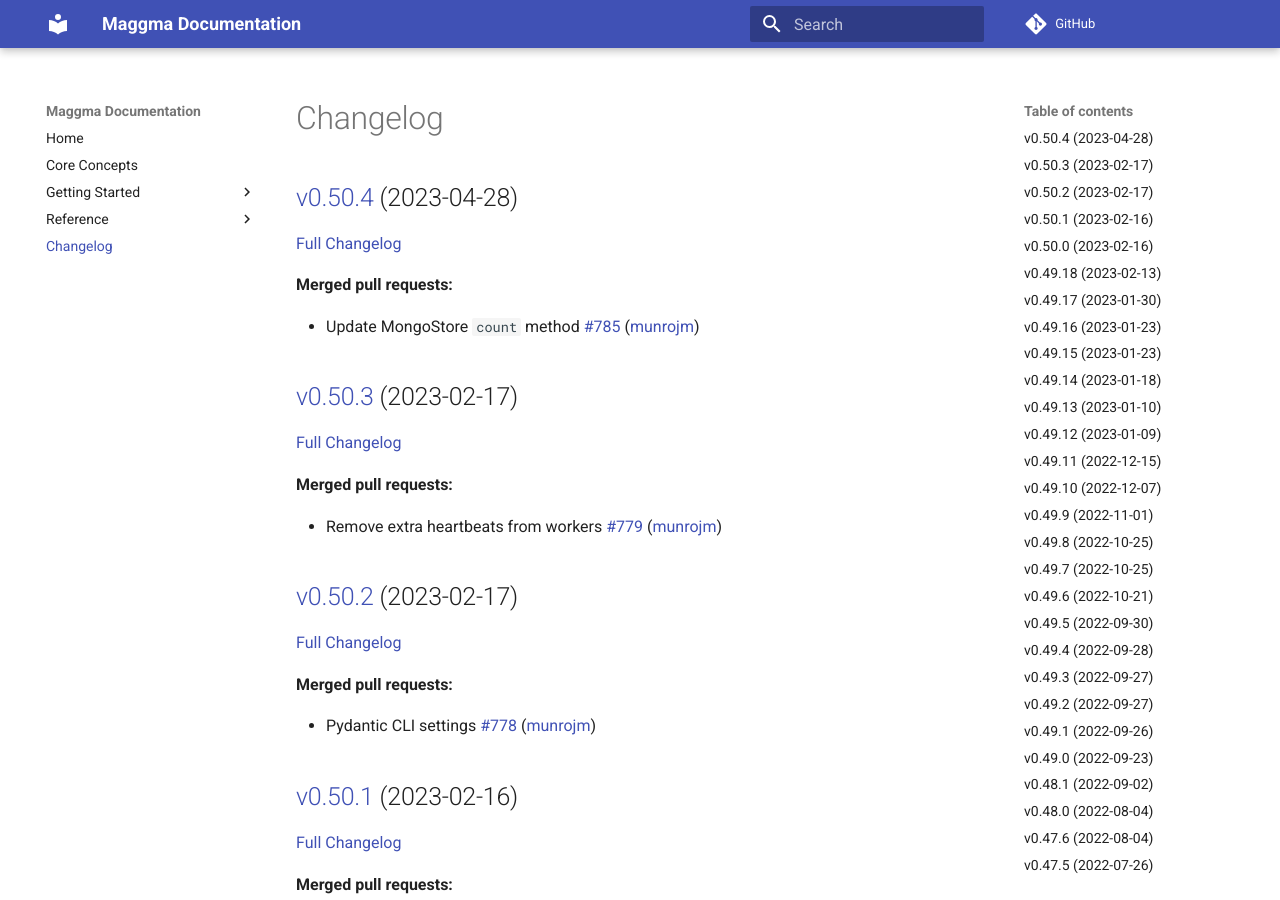
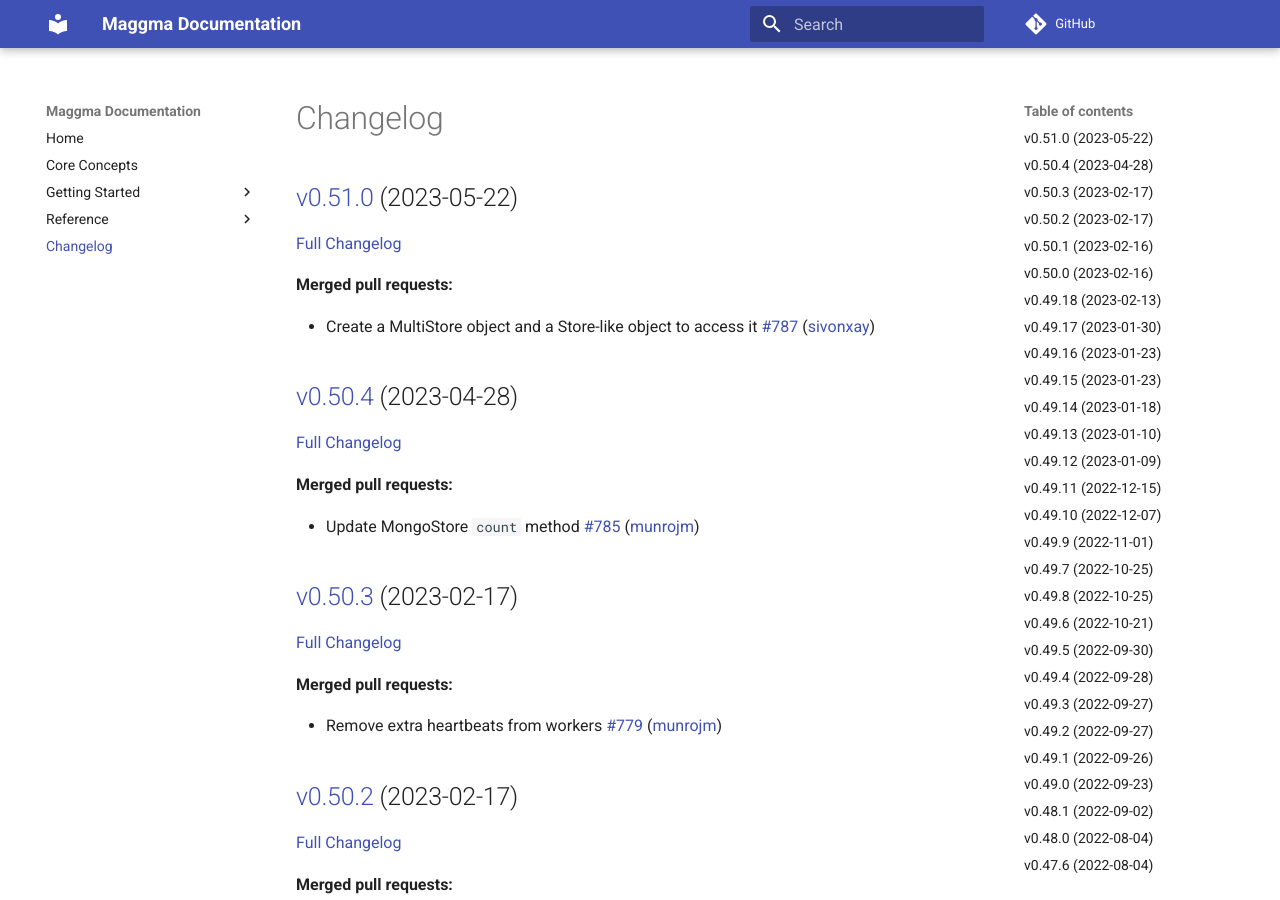
Before and after one commit to materialsproject/maggma, an MkDocs documentation site: the page built from docs/CHANGELOG.md, in a window 1280 px wide and 900 px high. Built offline with MkDocs 1.6.1 and Material for MkDocs 9.7.7, drawn with Linux system fonts in a browser that asks for light colours; comment, search, counter and statistics services are not loaded; some of the changed text lies outside the part shown.

Commit message:
Updated CHANGELOG.md

```diff
--- a/docs/CHANGELOG.md
+++ b/docs/CHANGELOG.md
@@ -1,4 +1,12 @@
 # Changelog
+
+## [v0.51.0](https://github.com/materialsproject/maggma/tree/v0.51.0) (2023-05-22)
+
+[Full Changelog](https://github.com/materialsproject/maggma/compare/v0.50.4...v0.51.0)
+
+**Merged pull requests:**
+
+- Create a MultiStore object and a Store-like object to access it [\#787](https://github.com/materialsproject/maggma/pull/787) ([sivonxay](https://github.com/sivonxay))
 
 ## [v0.50.4](https://github.com/materialsproject/maggma/tree/v0.50.4) (2023-04-28)
 
@@ -114,19 +122,19 @@
 
 ## [v0.49.9](https://github.com/materialsproject/maggma/tree/v0.49.9) (2022-11-01)
 
-[Full Changelog](https://github.com/materialsproject/maggma/compare/v0.49.8...v0.49.9)
+[Full Changelog](https://github.com/materialsproject/maggma/compare/v0.49.7...v0.49.9)
 
 **Merged pull requests:**
 
 - Parse datetime with dateutil [\#741](https://github.com/materialsproject/maggma/pull/741) ([munrojm](https://github.com/munrojm))
 
+## [v0.49.7](https://github.com/materialsproject/maggma/tree/v0.49.7) (2022-10-25)
+
+[Full Changelog](https://github.com/materialsproject/maggma/compare/v0.49.8...v0.49.7)
+
 ## [v0.49.8](https://github.com/materialsproject/maggma/tree/v0.49.8) (2022-10-25)
 
-[Full Changelog](https://github.com/materialsproject/maggma/compare/v0.49.7...v0.49.8)
-
-## [v0.49.7](https://github.com/materialsproject/maggma/tree/v0.49.7) (2022-10-25)
-
-[Full Changelog](https://github.com/materialsproject/maggma/compare/v0.49.6...v0.49.7)
+[Full Changelog](https://github.com/materialsproject/maggma/compare/v0.49.6...v0.49.8)
 
 **Merged pull requests:**
 
@@ -335,19 +343,19 @@
 
 ## [v0.44.1](https://github.com/materialsproject/maggma/tree/v0.44.1) (2022-03-08)
 
-[Full Changelog](https://github.com/materialsproject/maggma/compare/v0.43.0...v0.44.1)
+[Full Changelog](https://github.com/materialsproject/maggma/compare/v0.44.0...v0.44.1)
 
 **Merged pull requests:**
 
 - added localhost test for MongoURIStore [\#595](https://github.com/materialsproject/maggma/pull/595) ([jmmshn](https://github.com/jmmshn))
 
+## [v0.44.0](https://github.com/materialsproject/maggma/tree/v0.44.0) (2022-03-07)
+
+[Full Changelog](https://github.com/materialsproject/maggma/compare/v0.43.0...v0.44.0)
+
 ## [v0.43.0](https://github.com/materialsproject/maggma/tree/v0.43.0) (2022-03-07)
 
-[Full Changelog](https://github.com/materialsproject/maggma/compare/v0.44.0...v0.43.0)
-
-## [v0.44.0](https://github.com/materialsproject/maggma/tree/v0.44.0) (2022-03-07)
-
-[Full Changelog](https://github.com/materialsproject/maggma/compare/v0.42.0...v0.44.0)
+[Full Changelog](https://github.com/materialsproject/maggma/compare/v0.42.0...v0.43.0)
 
 ## [v0.42.0](https://github.com/materialsproject/maggma/tree/v0.42.0) (2022-03-07)
 
```
